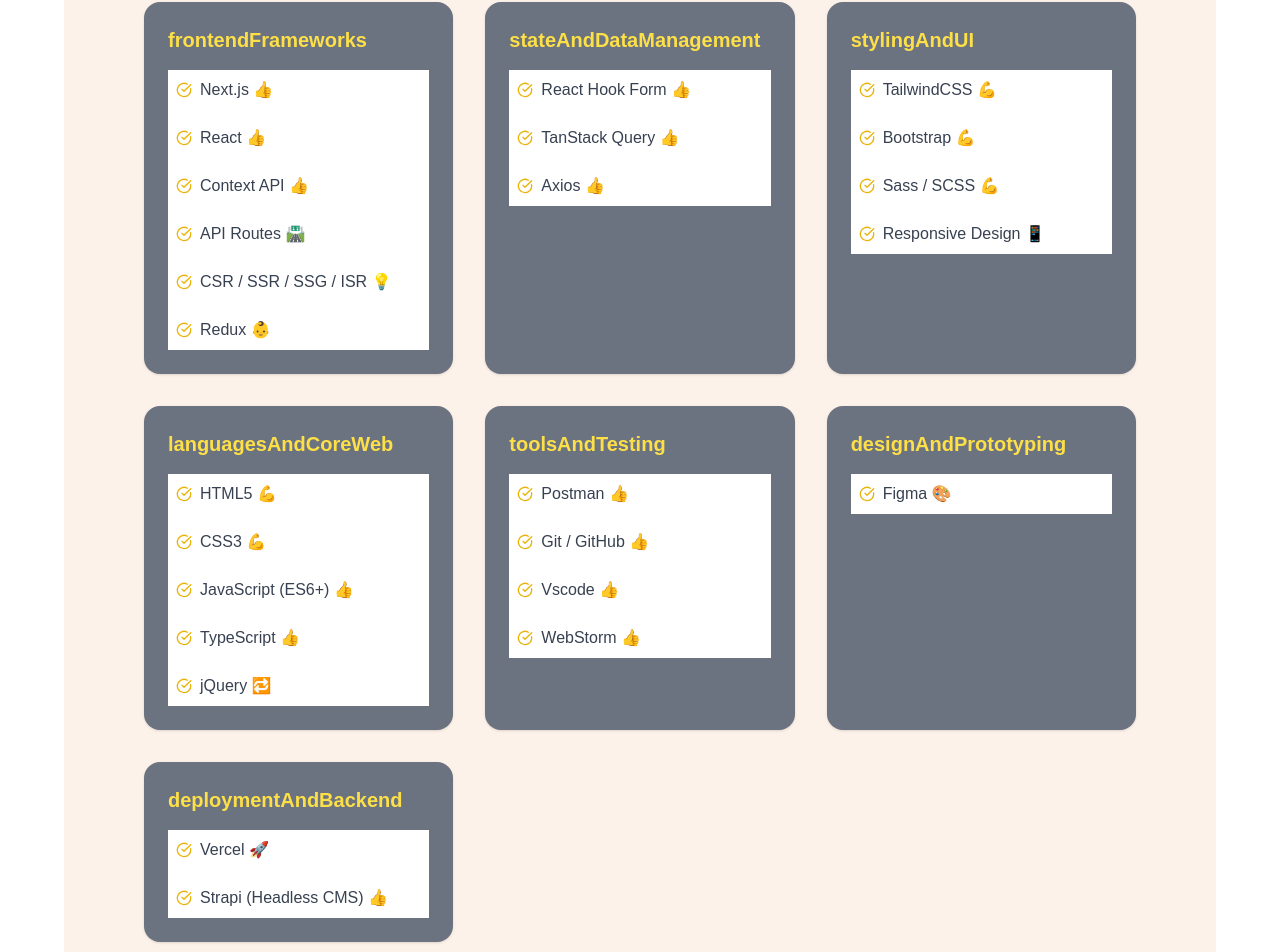
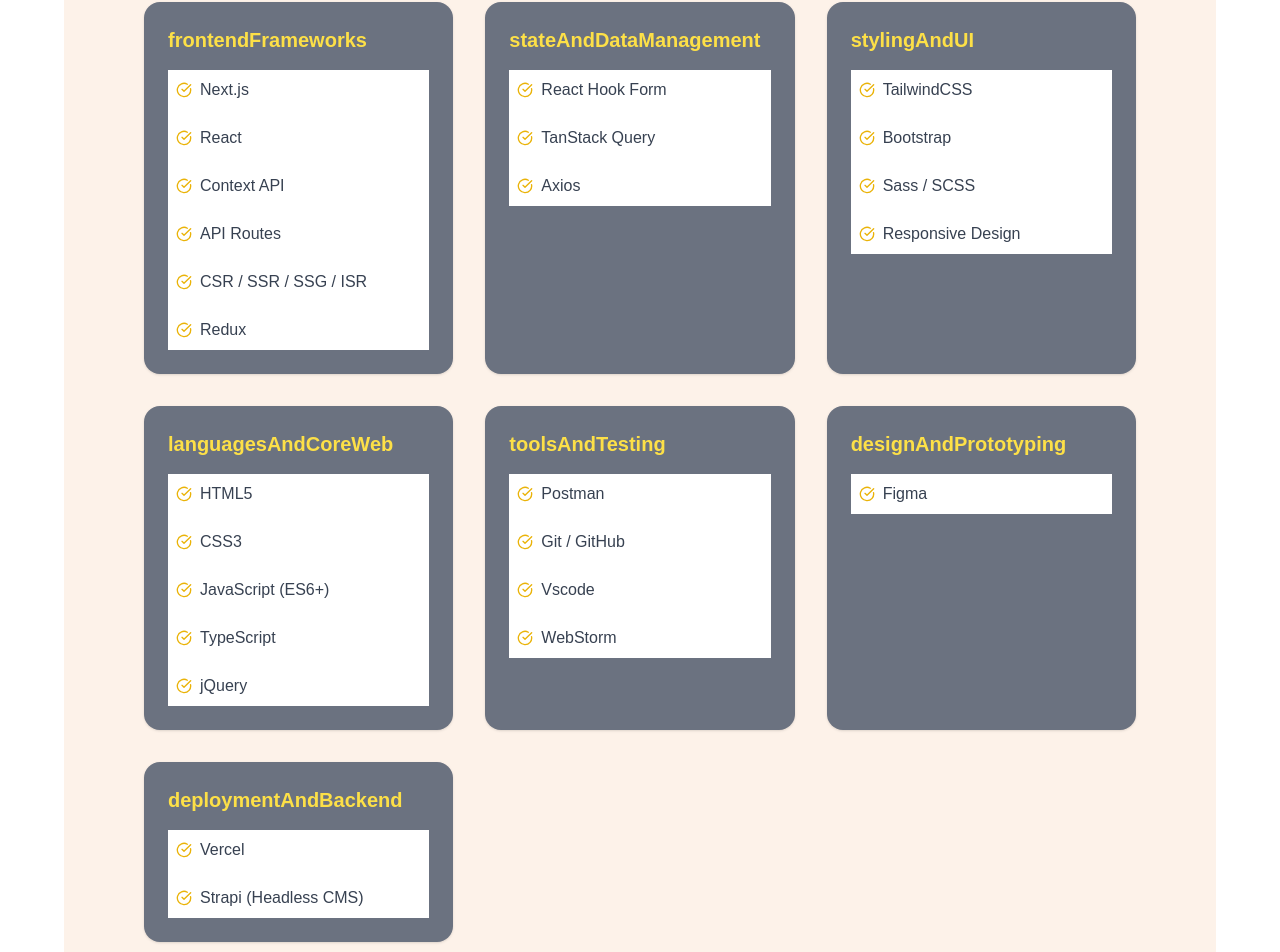
Before and after one commit to omidsdgi/my-portfolio, a Next.js app: page / in a window 1280 px wide. Shown: the part 2078-3030 px from the top of the page. Built offline with nearby package versions, Linux system fonts and the light colour scheme.

Commit message:
adjust button styles for consistent hover states

```diff
--- a/src/components/layout/Navbar.tsx
+++ b/src/components/layout/Navbar.tsx
@@ -6,7 +6,7 @@
 const navItems = [
     { href: "#about", label: "درباره من" },
     { href: "#skills", label: "مهارت‌ها" },
-    { href: "/projectspage", label: "پروژه‌ها" },
+    { href: "/projectsPage", label: "پروژه‌ها" },
     { href: "#footer", label: "تماس" },
 ];
 
@@ -47,7 +47,7 @@
                     </button>
                 </div>
 
-                {/* Mobile dropdown menu */}
+
                 {isOpen && (
                     <ul className="md:hidden  flex flex-col gap-4 pb-6 animate-fade-in">
                         {navItems.map((item) => (
--- a/src/components/sections/About.tsx
+++ b/src/components/sections/About.tsx
@@ -28,8 +28,8 @@
                             {/* English Button */}
                             <button onClick={() => setLang('en')} className="px-2">
                                 <h2
-                                    className={`text-xl  lg:text-3xl font-semibold px-4 py-2 rounded transition-all border-[8px] flex items-center gap-2 ${
-                                        lang === "en" ? "border-[#cf711f]" : "border-transparent"
+                                    className={`btn-text text-xl text-[#55c57a] lg:text-3xl font-semibold p-4 py-2 rounded transition-all border-[8px] border-b-[#55c57a] flex items-center gap-2 hover:bg-[#28b485] hover:text-white hover:-translate-y-1 active:bg-[#28b485] active:border-2 ${
+                                        lang === "en" ? "border-[#55c57a]" : "border-transparent"
                                     }`}
                                 >
                                     About&nbsp;Me
@@ -40,8 +40,8 @@
                             {/* Persian Button */}
                             <button onClick={() => setLang('fa')} className="px-2">
                                 <h2
-                                    className={`text-xl  lg:text-3xl font-semibold px-4 py-2 rounded transition-all border-[8px] flex items-center gap-2 ${
-                                        lang === "fa" ? "border-[#cf711f]" : "border-transparent"
+                                    className={`btn-text text-xl text-[#55c57a] lg:text-3xl font-semibold p-4 py-2 rounded transition-all border-[8px] border-b-[#55c57a] flex items-center gap-2 hover:bg-[#28b485] hover:text-white hover:-translate-y-1 active:bg-[#28b485] active:border-2 ${
+                                        lang === "fa" ? "border-[#55c57a]" : "border-transparent"
                                     }`}
                                 >
                                     <ChevronLeft size={24}/>
--- a/src/components/sections/Hero.tsx
+++ b/src/components/sections/Hero.tsx
@@ -6,7 +6,7 @@
     <section
         className="mx-auto bg-[#fdf2e9] dark:bg-gray-900 text-gray-800 dark:text-gray-200 min-h-screen max-w-6xl mt-10 flex flex-col justify-evenly items-center p-6 text-center"
     >
-        {/* متن نقل قول */}
+
         <div className="text-center mb-10 space-y-3">
             <p className="max-w-3xl mx-auto font-quicksand text-base md:text-lg font-bold italic text-gray-700 dark:text-gray-300">
                 "All our dreams can come true, if we have the courage to pursue them."
@@ -19,33 +19,14 @@
             </p>
         </div>
 
-        {/* تصویر */}
+
         <div
-            className="
-        relative
-        w-24 aspect-square
-        sm:w-32 sm:aspect-square
-        md:w-40 md:aspect-square
-        lg:w-48 lg:aspect-square
-        rounded-full
-        overflow-hidden
-        border-4
-        border-yellow-600
-        dark:border-yellow-400
-        mx-auto
-        shadow-lg
-        mb-6
-      "
-        >
+            className=" relative w-24 aspect-square sm:w-32 sm:aspect-square md:w-40 md:aspect-square lg:w-48 lg:aspect-square
+             rounded-full overflow-hidden border-4 border-yellow-600 dark:border-yellow-400 mx-auto shadow-lg mb-6 ">
             <Image
-                src="/image/Omid.png"
-                alt="Avatar"
-                fill
-                priority
-                className="object-cover"
-            />
+                src="/image/Omid.png" alt="Avatar" fill priority className="object-cover" />
         </div>
-        {/* عنوان */}
+
         <h1
             className="text-4xl md:text-6xl font-quicksand font-bold mb-6 text-center leading-relaxed"
         >
@@ -53,16 +34,14 @@
             A Front-End Developer
         </h1>
 
-        {/* توضیح */}
         <p className="max-w-xl text-lg md:text-xl mb-8 text-gray-700 dark:text-gray-400">
             I specialize in building modern and responsive user interfaces. Explore my
             projects and feel free to get in touch.
         </p>
 
-        {/* دکمه‌ها */}
         <div className="flex flex-col sm:flex-row gap-6">
             <Link
-                href="/projects"
+                href="/projectsPage"
                 className="bg-yellow-600 hover:bg-yellow-500 text-white font-semibold py-3 px-8 rounded-lg shadow-lg transition-colors duration-300 focus:outline-none focus:ring-4 focus:ring-yellow-400"
             >
                 Projects
--- a/src/components/sections/Skills.tsx
+++ b/src/components/sections/Skills.tsx
@@ -4,43 +4,43 @@
 
 export const skills = {
     frontendFrameworks: [
-        "Next.js 👍",
-        "React 👍",
-        "Context API 👍",
-        "API Routes 🛣️",
-        "CSR / SSR / SSG / ISR 💡",
-        "Redux 👶",
+        "Next.js",
+        "React ",
+        "Context API ",
+        "API Routes",
+        "CSR / SSR / SSG / ISR",
+        "Redux",
     ],
     stateAndDataManagement: [
-        "React Hook Form 👍",
-        "TanStack Query 👍",
-        "Axios 👍",
+        "React Hook Form ",
+        "TanStack Query ",
+        "Axios ",
     ],
     stylingAndUI: [
-        "TailwindCSS 💪",
-        "Bootstrap 💪",
-        "Sass / SCSS 💪",
-        "Responsive Design 📱",
+        "TailwindCSS ",
+        "Bootstrap ",
+        "Sass / SCSS ",
+        "Responsive Design",
     ],
     languagesAndCoreWeb: [
-        "HTML5 💪",
-        "CSS3 💪",
-        "JavaScript (ES6+) 👍",
-        "TypeScript 👍",
-        "jQuery 🔁",
+        "HTML5 ",
+        "CSS3 ",
+        "JavaScript (ES6+) ",
+        "TypeScript ",
+        "jQuery",
     ],
     toolsAndTesting: [
-        "Postman 👍",
-        "Git / GitHub 👍",
-        "Vscode 👍",
-        "WebStorm 👍"
+        "Postman ",
+        "Git / GitHub ",
+        "Vscode ",
+        "WebStorm "
     ],
     designAndPrototyping: [
-        "Figma 🎨",
+        "Figma",
     ],
     deploymentAndBackend: [
-        "Vercel 🚀",
-        "Strapi (Headless CMS) 👍",
+        "Vercel",
+        "Strapi (Headless CMS) ",
     ],
 };
 
```
Also changed, not shown: src/pages/projectsPage.tsx (renamed from src/pages/projectspage.tsx).
